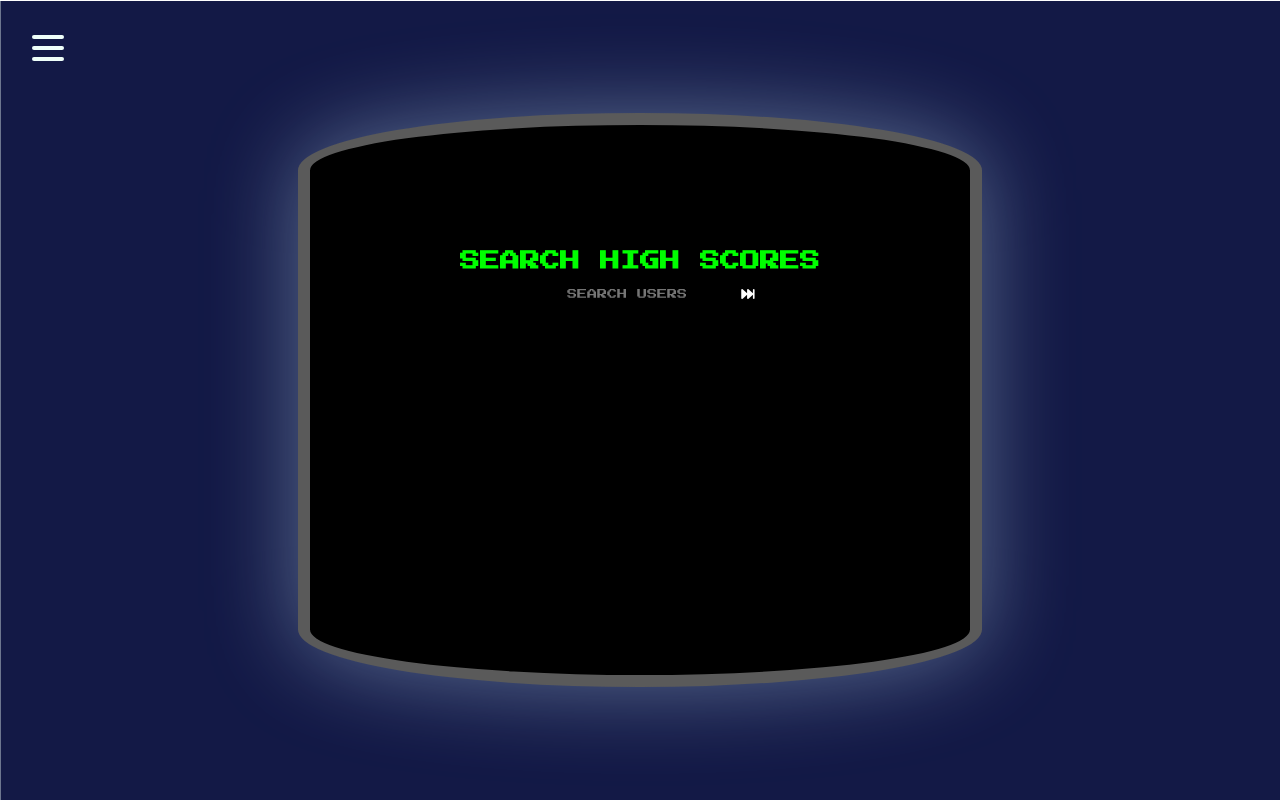
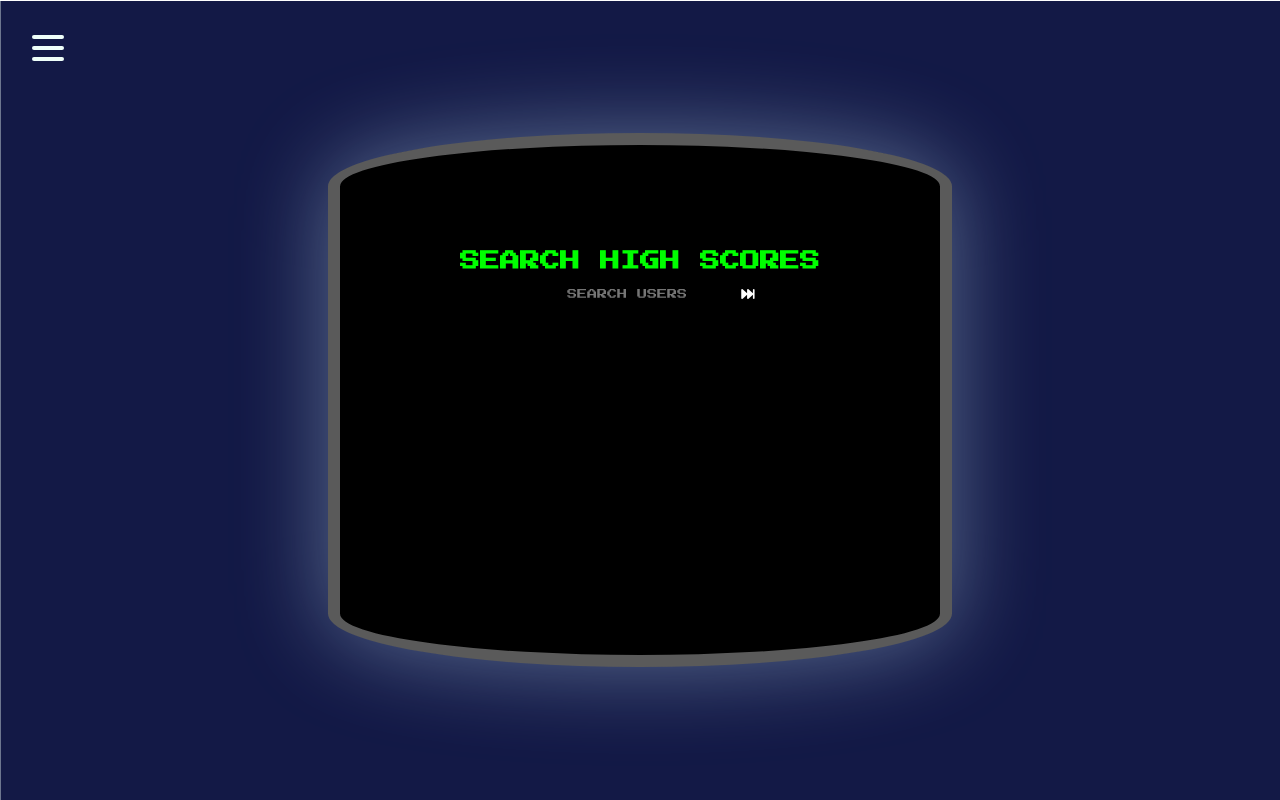
Before and after one commit to valeriubahov/card-game-class-project, a React (Create React App) app: page /search in a window 1280 px wide. Built offline with nearby package versions, Linux system fonts and the light colour scheme; a web font is replaced by a local one.

Commit message:
more styling

```diff
--- a/src/Components/Search/search.css
+++ b/src/Components/Search/search.css
@@ -4,8 +4,8 @@
     display: flex;
     align-items: center;
     justify-content: center;
-    width: 660px;
-    height: 550px;
+    width: 600px;
+    height: 510px;
     background: black;
     border: 12px #5A5A5A solid;
     border-radius: 50% / 10%;
```
